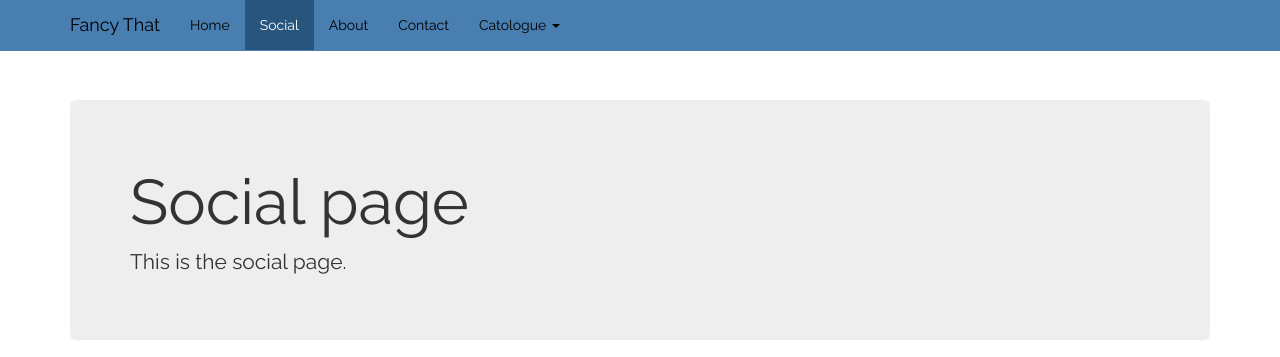
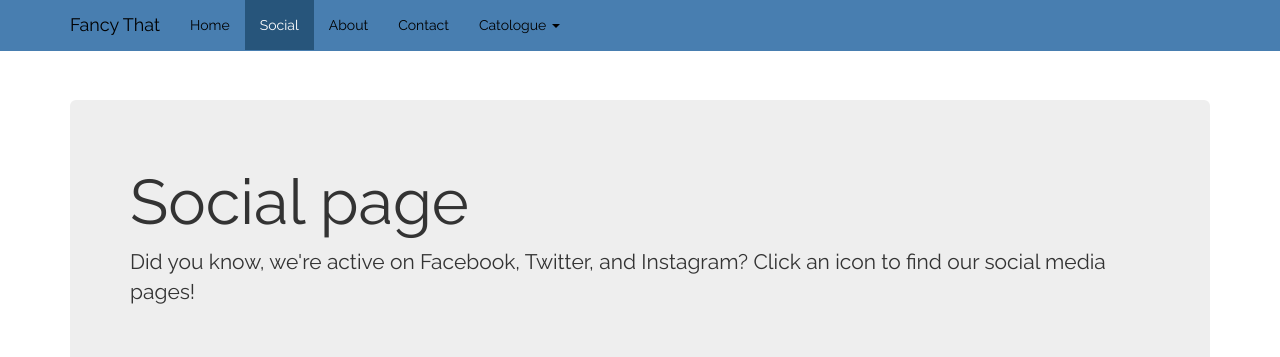
Before and after one commit to jakeedwa99/BTEC-L3-Unit-6-Coursework, a plain HTML site: page social.html in a window 1280 px wide. Shown: the top 357 px of the page. Drawn offline with Linux system fonts and the light colour scheme.

Commit message:
changed text in jumbotron

```diff
--- a/social.html
+++ b/social.html
@@ -51,7 +51,7 @@
     <div class="jumbotron">
       <h1>Social page</h1>
       <p>
-        This is the social page.
+        Did you know, we're active on Facebook, Twitter, and Instagram? Click an icon to find our social media pages!
       </p>
     </div>
   </div>
```
